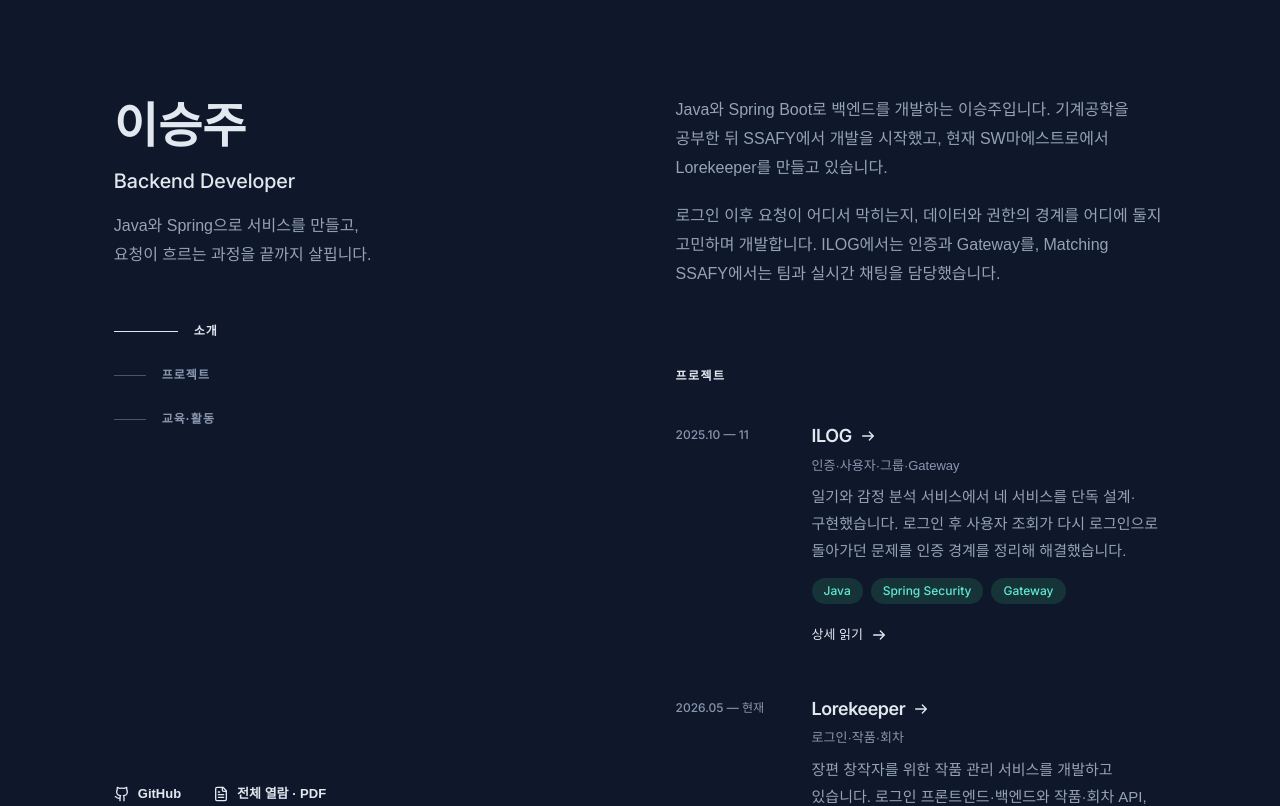
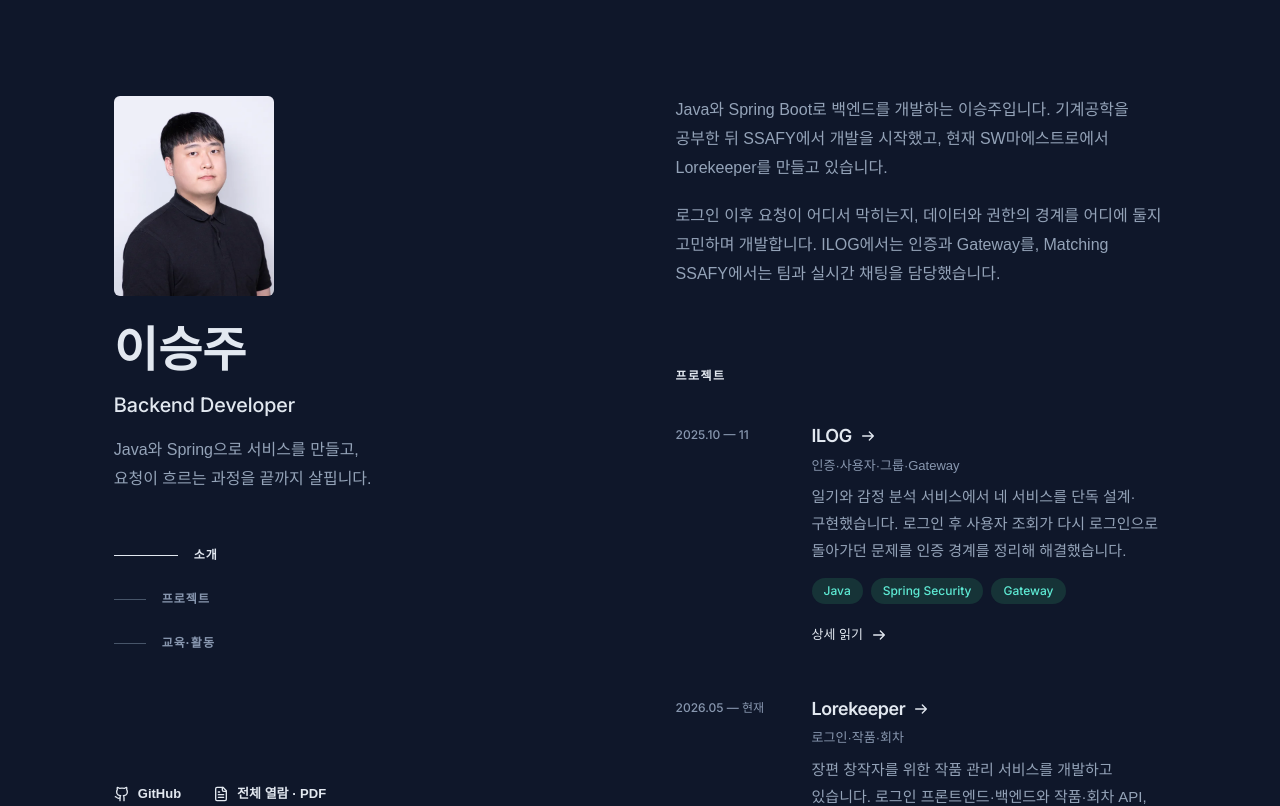
Before and after one commit to seungju-lab/portfolio, a Next.js app: page / in a window 1280 px wide. Shown: the top 806 px of the page. Built offline with nearby package versions, Linux system fonts and the light colour scheme; a web font is replaced by a local one.

Commit message:
feat: add approved profile portrait to home

```diff
--- a/src/app/globals.css
+++ b/src/app/globals.css
@@ -127,6 +127,17 @@ svg {
   max-width: 25rem;
   margin-top: 1rem;
   text-wrap: pretty;
+}
+.profile-portrait {
+  display: block;
+  width: 10rem;
+  height: 12.5rem;
+  margin-bottom: 1.5rem;
+  object-fit: cover;
+  border-radius: 0.375rem;
+}
+.profile-heading {
+  min-width: 0;
 }
 .section-navigation {
   margin-top: 2.5rem;
@@ -331,6 +342,27 @@ svg {
   .profile-intro {
     max-width: 26rem;
   }
+  .profile-with-portrait {
+    display: grid;
+    grid-template-columns: minmax(0, 1fr) 6rem;
+    gap: 1rem;
+    align-items: start;
+  }
+  .profile-portrait {
+    grid-column: 2;
+    grid-row: 1;
+    width: 6rem;
+    height: 7.5rem;
+    margin: 0;
+  }
+  .profile-heading {
+    grid-column: 1;
+    grid-row: 1;
+  }
+  .profile-with-portrait .profile-intro {
+    grid-column: 1 / -1;
+    margin-top: 0;
+  }
   .portfolio-identity {
     min-height: 0;
   }
@@ -370,6 +402,16 @@ svg {
   }
   .entry-date {
     padding-top: 0;
+  }
+}
+
+@media (width < 360px) {
+  .profile-with-portrait {
+    grid-template-columns: minmax(0, 1fr) 5rem;
+  }
+  .profile-portrait {
+    width: 5rem;
+    height: 6.25rem;
   }
 }
 
--- a/src/components/portfolio.tsx
+++ b/src/components/portfolio.tsx
@@ -3,6 +3,8 @@ import { CursorGlow } from "@/components/cursor-glow";
 import { PointerInteractions } from "@/components/pointer-interactions";
 import type { ReactNode } from "react";
 import type { ProjectSummary } from "@/content/portfolio";
+import Image from "next/image";
+import profilePortrait from "@/assets/profile-portrait.webp";
 
 type IconName = "arrow" | "external" | "back" | "github" | "print";
 
@@ -72,11 +74,21 @@ export function Profile({
   children: ReactNode;
 }) {
   return (
-    <div className="profile">
-      <h1 className="profile-name">{name}</h1>
-      <p className="profile-role" lang="en">
-        {role}
-      </p>
+    <div className="profile profile-with-portrait">
+      <Image
+        className="profile-portrait"
+        src={profilePortrait}
+        alt={`${name} 프로필 사진`}
+        width={160}
+        height={200}
+        preload
+      />
+      <div className="profile-heading">
+        <h1 className="profile-name">{name}</h1>
+        <p className="profile-role" lang="en">
+          {role}
+        </p>
+      </div>
       <p className="profile-intro">{children}</p>
     </div>
   );
```
Also changed, not shown: src/assets/profile-portrait.webp (added), 2 other files (tests, documents, lock files or other folders).
